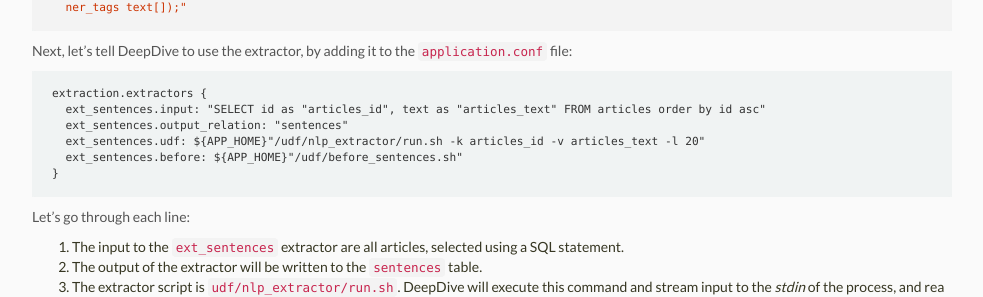
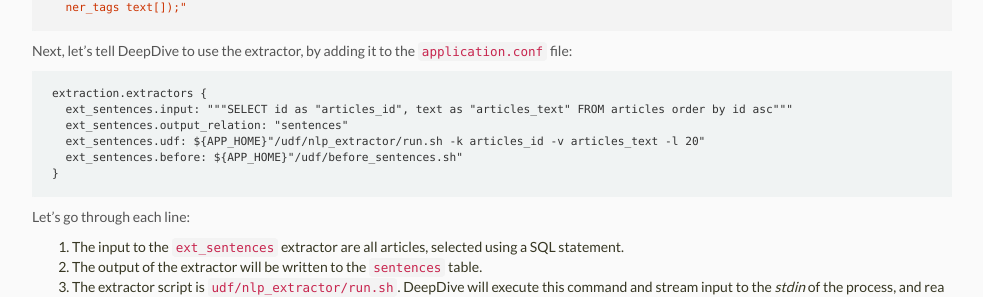
Before and after one commit to senaraiandi/deepdive, a Jekyll site: the page built from doc/walkthrough.md, in a window 1280 px wide and 900 px high, scrolled down 2764 px. Shown: the part 173-470 px from the top of the window, without its empty margins (148-1131 px from the left). Built offline with Jekyll 4.4.1, drawn with Linux system fonts in a browser that asks for light colours; nearby versions of some CDN libraries.

Commit message:
fix triple quotes

```diff
--- a/doc/walkthrough.md
+++ b/doc/walkthrough.md
@@ -146,7 +146,7 @@
 Next, let's tell DeepDive to use the extractor, by adding it to the `application.conf` file:
 
     extraction.extractors {
-      ext_sentences.input: "SELECT id as "articles_id", text as "articles_text" FROM articles order by id asc"
+      ext_sentences.input: """SELECT id as "articles_id", text as "articles_text" FROM articles order by id asc"""
       ext_sentences.output_relation: "sentences"
       ext_sentences.udf: ${APP_HOME}"/udf/nlp_extractor/run.sh -k articles_id -v articles_text -l 20"
       ext_sentences.before: ${APP_HOME}"/udf/before_sentences.sh"
```
